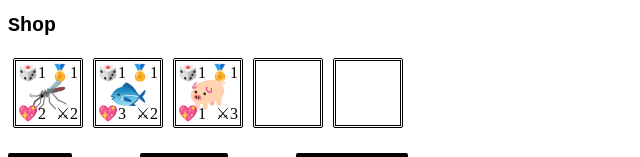
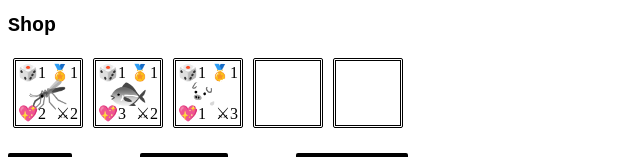
Before and after one commit to kylegrover/regular-auto-pets, a plain HTML site: page index.html in a window 1280 px wide. Both pictures are taken after a click on the button "Start Game". Shown: the part 175-332 px from the top of the page, without its empty margins (0-640 px from the left). Drawn offline with nearby package versions, Linux system fonts and the light colour scheme.

Commit message:
graymoji

```diff
--- a/style.css
+++ b/style.css
@@ -100,6 +100,9 @@ button {
     justify-content: center;
     font-size: 32px;
     margin: -12px;
+    /* flatten color emoji */
+    filter: grayscale(1) contrast(1.5);
+    -webkit-filter: grayscale(1) contrast(1.5);
 }
 
 .pet .pet-info {
```
